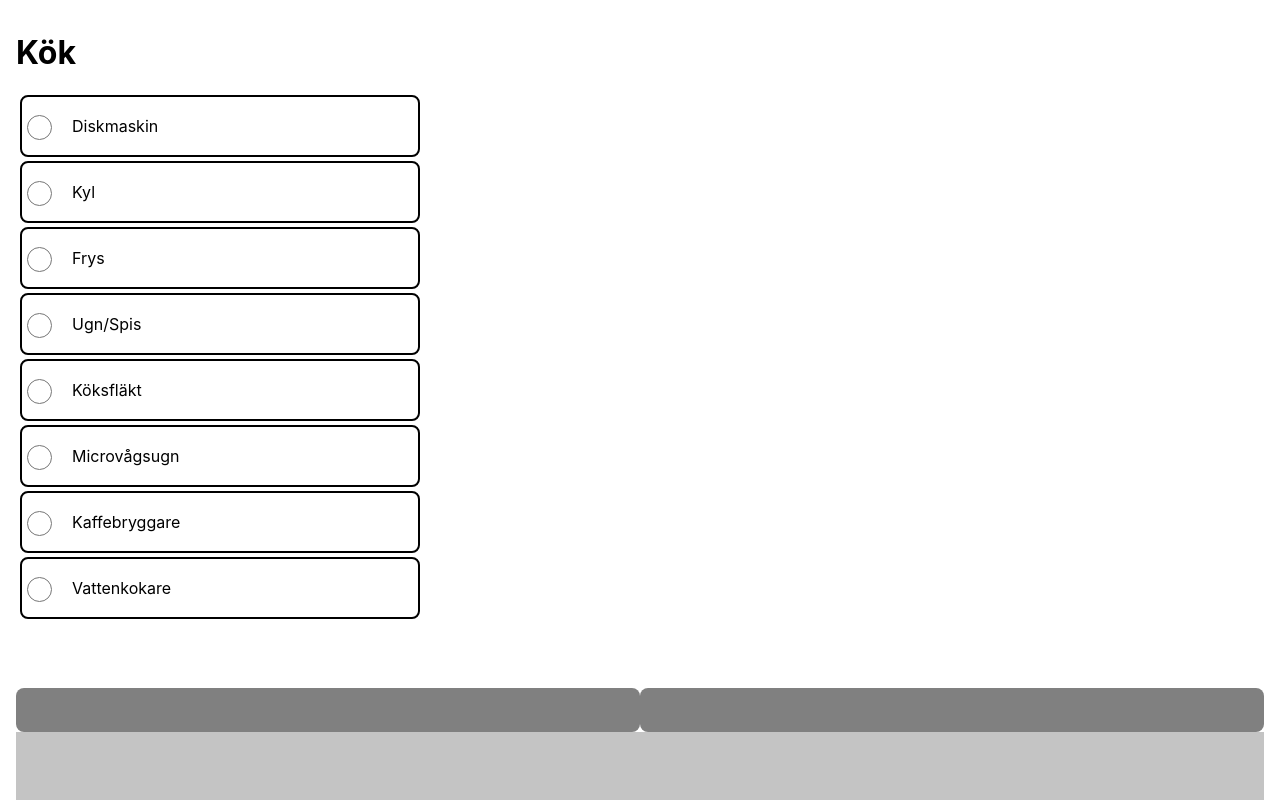
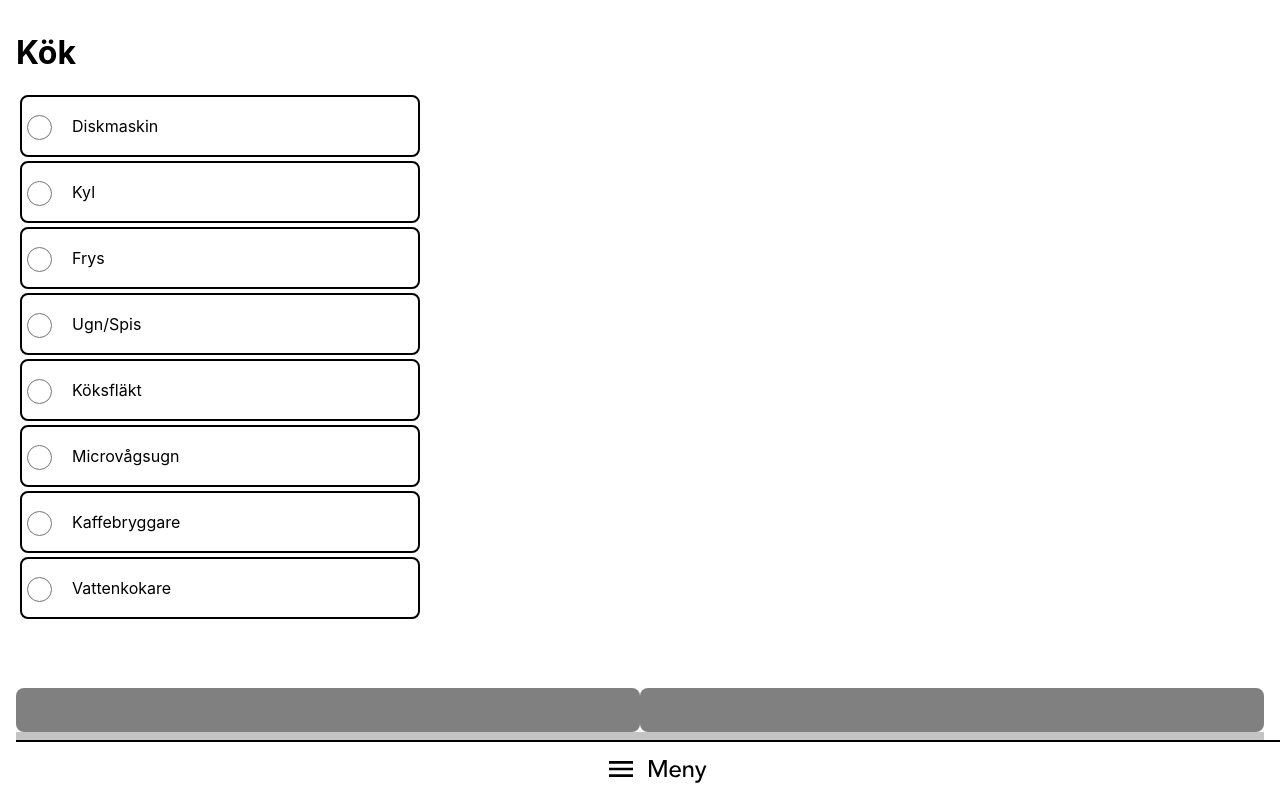
Before and after one commit to JennAnd/kollektiva2.0, a React (Create React App) app: page /kitchen in a window 1280 px wide. Shown: the top 800 px of the page. Built offline with nearby package versions, Linux system fonts and the light colour scheme.

Commit message:
Add menu to page

```diff
--- a/src/pages/Kitchen/Kitchen.js
+++ b/src/pages/Kitchen/Kitchen.js
@@ -4,6 +4,7 @@ import styles from "./Kitchen.module.css";
 import Button from "../../components/Button/Button";
 import RadioButton from "../../components/RadioButton/RadioButton";
 import Footer from "../../components/Footer/Footer";
+import Menu from "../../components/Menu/Menu";
 
 const KitchenPage = (props) => {
   return (
@@ -50,6 +51,7 @@ const KitchenPage = (props) => {
           buttonText="Spara & fortsätt"
         />
       </div>
+      <Menu />
       <Footer />
     </div>
   );
```
